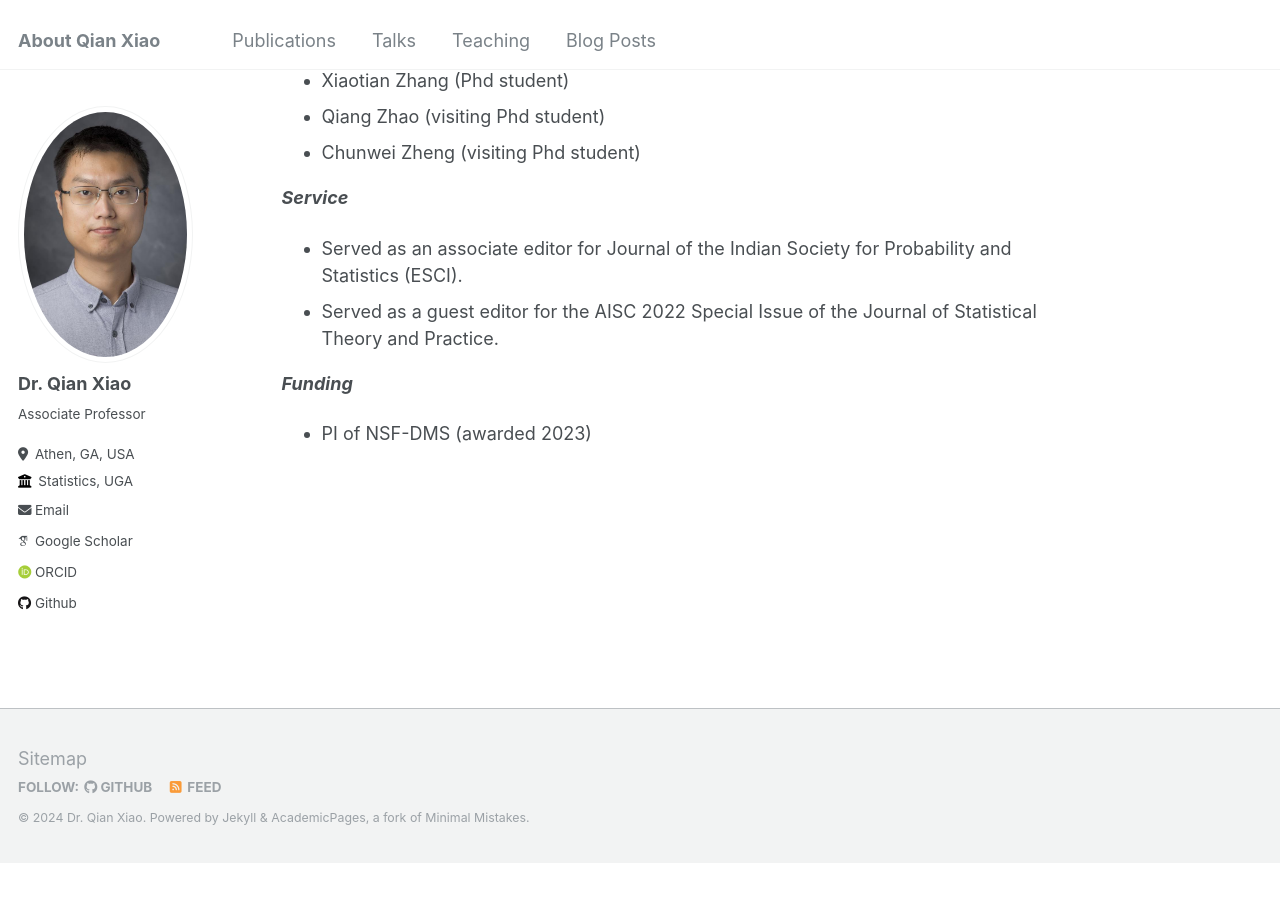
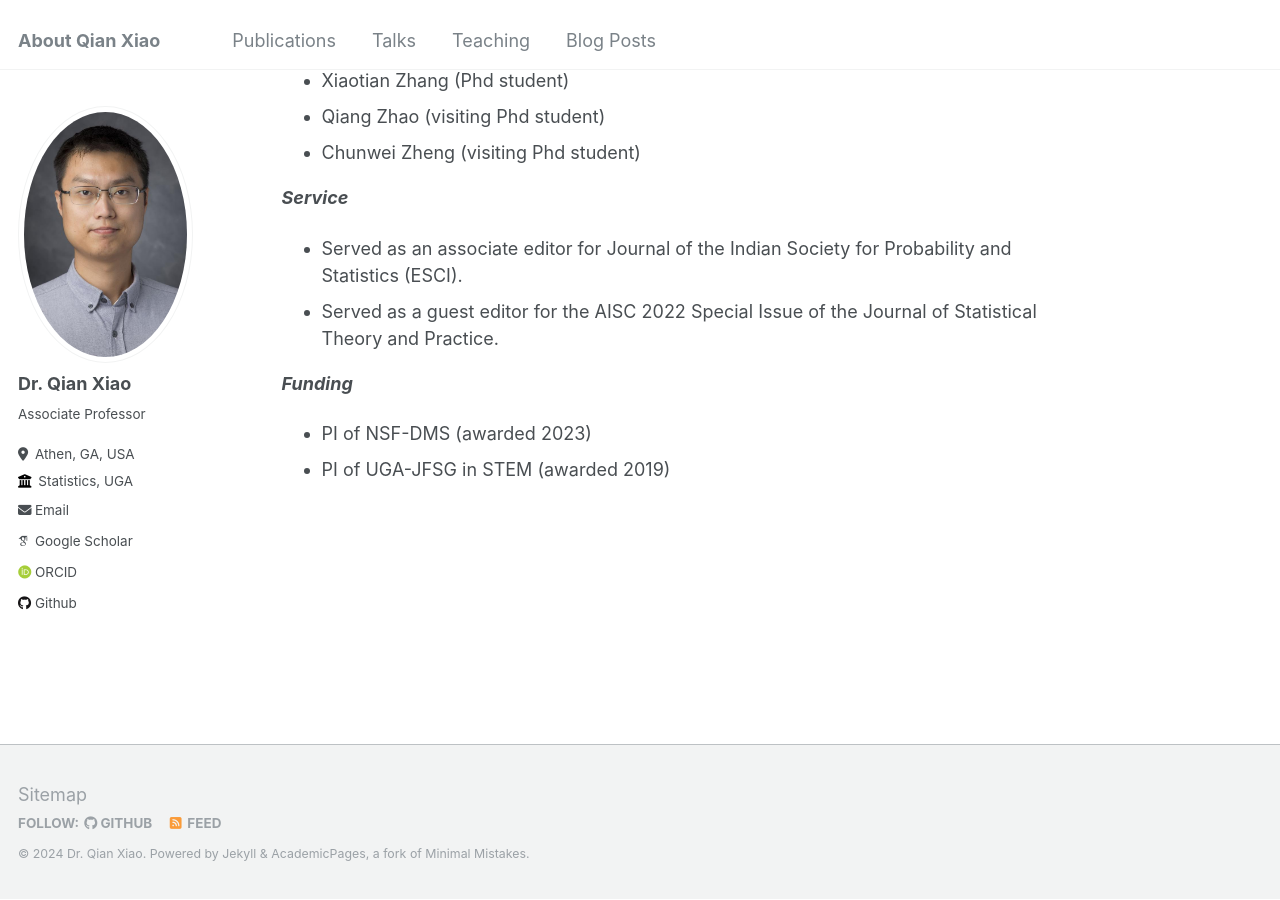
Before and after one commit to QXlab/QXlab.github.io, a Jekyll site: the page built from _pages/about.md, in a window 1280 px wide and 900 px high, scrolled down 1078 px. Built offline with Jekyll 4.4.1, drawn with Linux system fonts in a browser that asks for light colours; some web fonts are replaced; before the commit the page ends 1942 px from its top, so only the background shows below that.

Commit message:
Update about.md

```diff
--- a/_pages/about.md
+++ b/_pages/about.md
@@ -47,3 +47,4 @@ I am Qian Xiao (肖骞), an associate professor in Dept. of Statistics at Univer
 
 ***Funding***
 * PI of NSF-DMS (awarded 2023)
+* PI of UGA-JFSG in STEM (awarded 2019)
```
